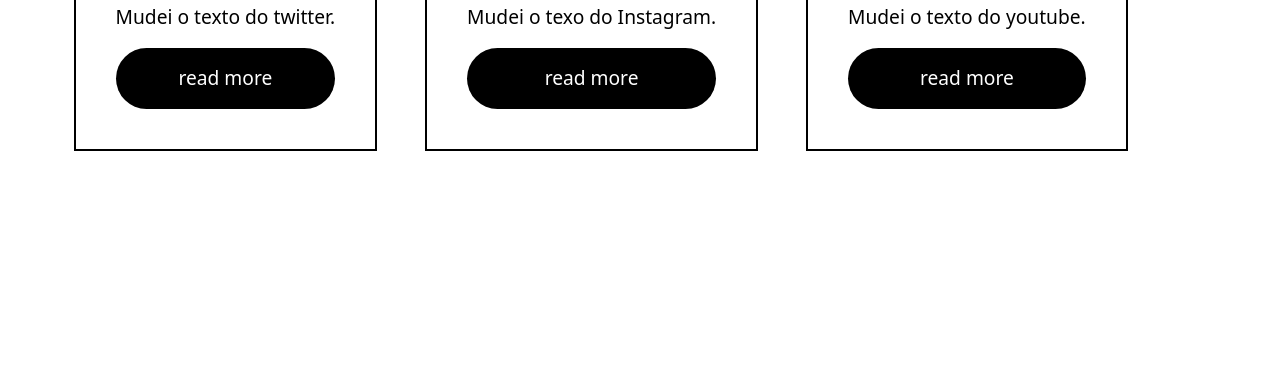
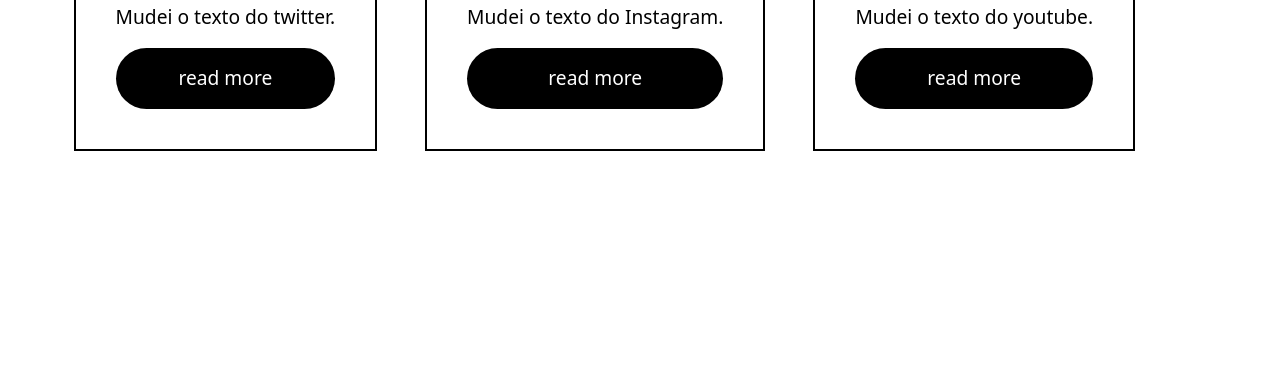
Before and after one commit to xRaySilva/cards-curso-dc, a plain HTML site: page index.html in a window 1280 px wide. Shown: the part 420-800 px from the top of the page. Drawn offline with nearby package versions, Linux system fonts and the light colour scheme.

Commit message:
atualizado

```diff
--- a/index.html
+++ b/index.html
@@ -24,7 +24,7 @@
             <div class="border-2 border-black p-10 text-center flex flex-col gap-[1rem] items-center hover:bg-[#b681c3] hover:text-white hover:cursor-pointer duration-300 ease-in">
                 <i class="fa-brands fa-instagram text-[4.5rem]"></i>
                 <h2 class="uppercase text-[2rem] font-bold">instagram</h2>
-                <p class="text-[1.2rem]">Mudei o texo do Instagram.
+                <p class="text-[1.2rem]">Mudei o texto do Instagram.
                 </p>
                 <a class="text-[1.2rem] upppercase font-light bg-black text-white py-4 rounded-full max-w-[24.25rem] w-full" href="#">read more</a>
             </div>
```
